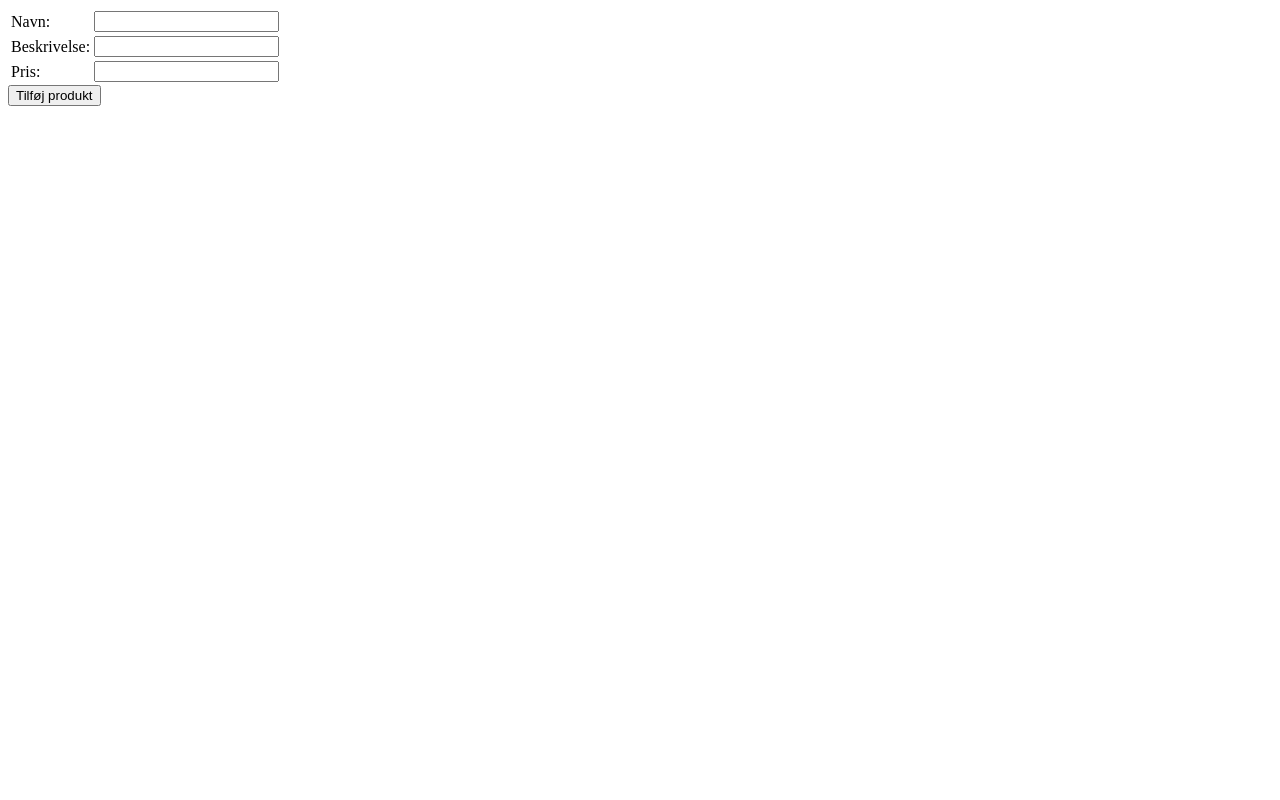
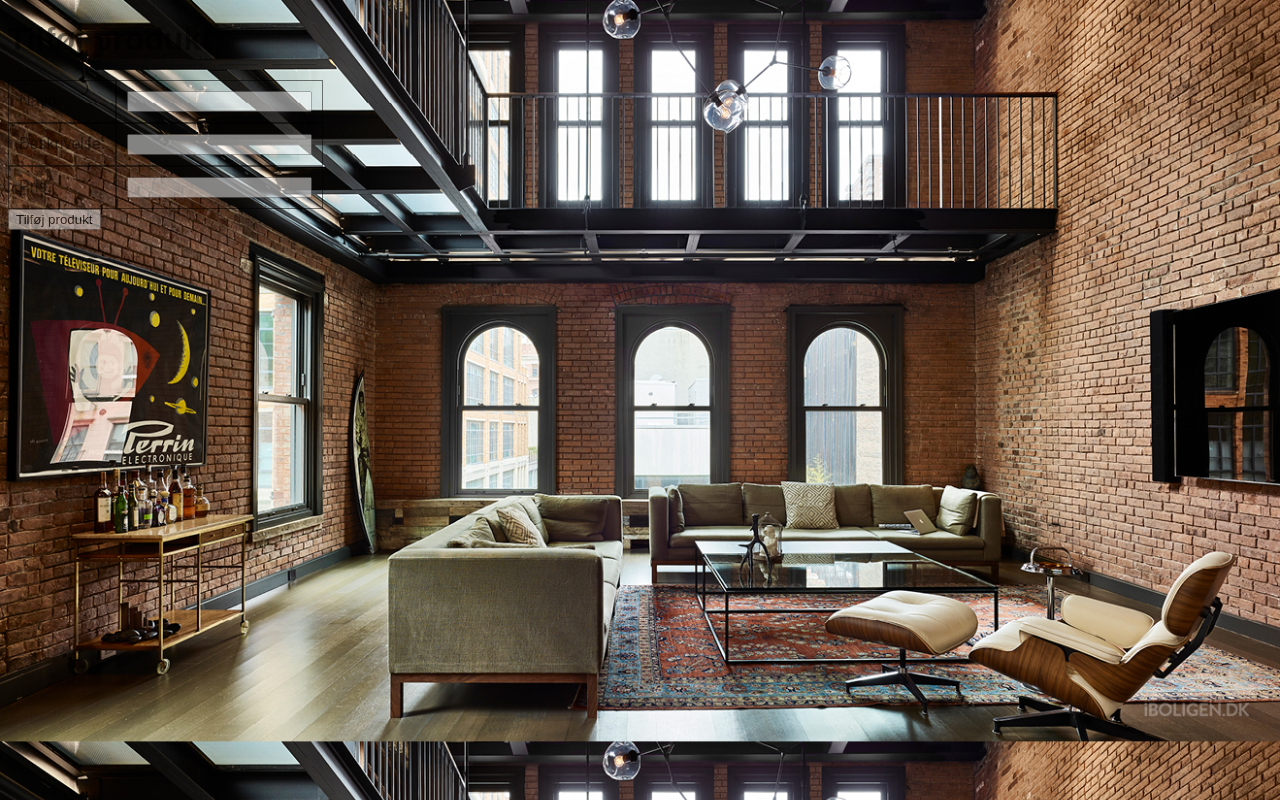
Before and after one commit to rasmustvenstrup/javascript-warehouse, a plain HTML site: page add-product.html in a window 1280 px wide. Both pictures are taken after a click on the button "Tilføj produkt". Drawn offline with Linux system fonts and the light colour scheme.

Commit message:
Added .css and .js files.

```diff
--- a/add-product.html
+++ b/add-product.html
@@ -1,37 +1,12 @@
 <!DOCTYPE html>
 <html>
     <head>
-        <script>
-            function saveProduct() {
-
-                var products = [];
-                if (localStorage.products)
-                {
-                    products = JSON.parse(localStorage.products);
-                }
-
-
-                var name = document.getElementById("name").value;
-                var description = document.getElementById("description").value;
-                var price = document.getElementById("price").value;
-
-                var product = {
-                    name: name,
-                    description: description,
-                    price: price
-                };
-
-                products.push(product);
-                localStorage.products = JSON.stringify(products);
-
-                document.getElementById("name").value = "";
-                document.getElementById("description").value  = "";
-                document.getElementById("price").value  = "";
-                alert("Produkt tilføjet")
-            }
-        </script>
+        <title>Varehus - Tilføj produkt</title>
+        <link rel="stylesheet" type="text/css" href="style.css" />
+        <script src="products.js"></script>
     </head>
     <body>
+        <h1>Tilføj produkt</h1>
         <table>
             <tr>
                 <td>Navn:</td>
--- /dev/null
+++ b/products.js
@@ -0,0 +1,50 @@
+
+loadProducts();
+
+function loadProducts() {
+
+    var productsTable = document.getElementById("productsTable");
+
+    if (productsTable != null)
+    {
+        var rows = "<tr><th>Navn</th><th>Beskrivelse</th><th>Pris</th></tr>";
+
+        if (localStorage.products)
+        {
+            var products = JSON.parse(localStorage.products);
+            products.forEach(element => {
+                rows += "<tr><td>" + element.name + "</td><td>" + element.description + "</td><td>" + element.price + "</td></tr>";
+            });
+        }
+
+        productsTable.innerHTML = rows;
+    }
+}
+
+function saveProduct() {
+
+    var products = [];
+    if (localStorage.products)
+    {
+        products = JSON.parse(localStorage.products);
+    }
+
+
+    var name = document.getElementById("name").value;
+    var description = document.getElementById("description").value;
+    var price = document.getElementById("price").value;
+
+    var product = {
+        name: name,
+        description: description,
+        price: price
+    };
+
+    products.push(product);
+    localStorage.products = JSON.stringify(products);
+
+    document.getElementById("name").value = "";
+    document.getElementById("description").value  = "";
+    document.getElementById("price").value  = "";
+    alert("Produkt tilføjet")
+}
--- /dev/null
+++ b/style.css
@@ -0,0 +1,23 @@
+body {
+    font-family: Arial;
+    background-image: url("stock2.jpg");
+    opacity: 0.5;
+    background-size: cover;
+    filter: alpha(opacity=50); /* For IE8 and earlier */
+}
+
+table {
+    border-spacing: 0;
+}
+
+td, th {
+    padding: 10px;
+    border: 1px solid black;
+    text-align: left;
+}
+
+.warehouse {
+    /* position: absolute;
+    opacity: 0.2;
+    filter: alpha(opacity=20); */
+}
```
Also changed, not shown: index.html (+7 -32 lines), stock1.jpg (added), stock2.jpg (added).
